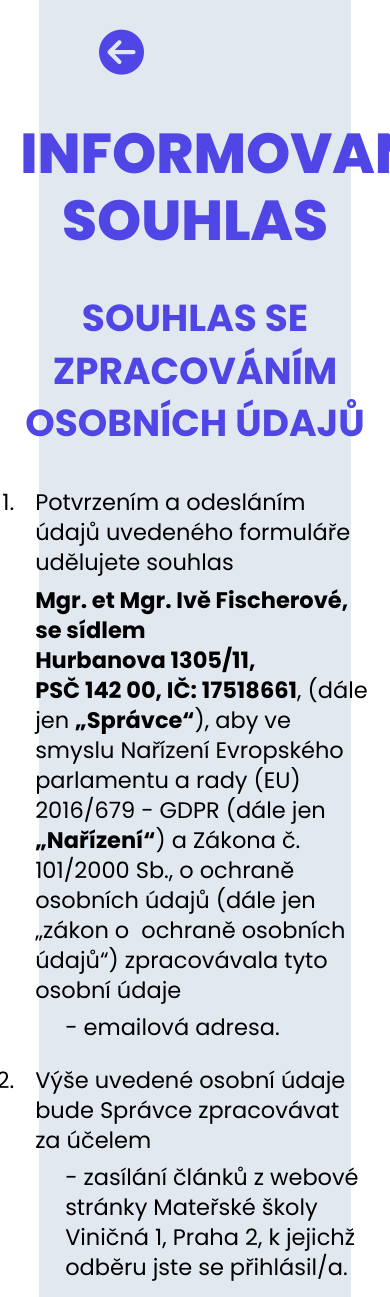
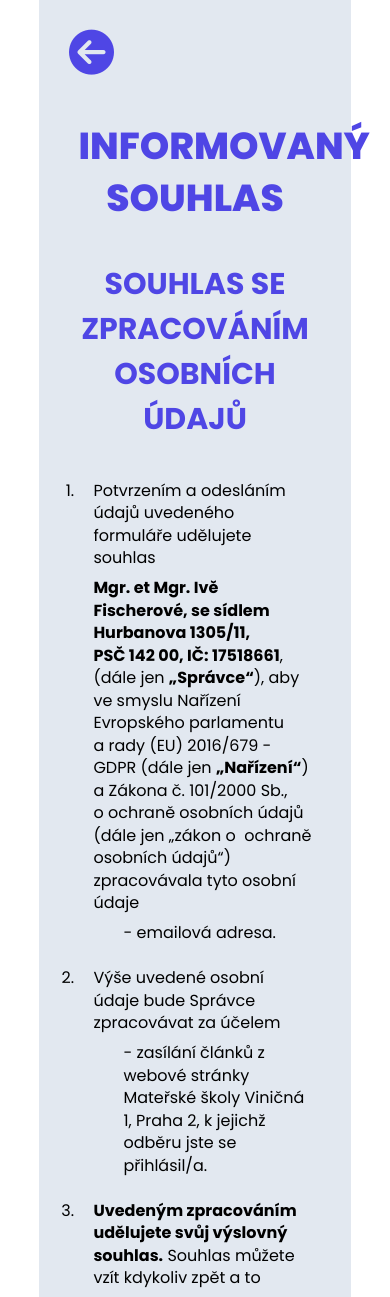
Before and after one commit to Ivuska/ms-vinicna-info, a Flask app: page /gdpr in a window 390 px wide; the page is wider, and only the part inside the window is pictured. Shown: the top 1297 px of that part. Run offline with Flask 2, Linux system fonts and the light colour scheme; parts of the project's set-up code (start-up, migrations or seed data) failed here and were passed over; some libraries are stand-ins or nearby versions.

Commit message:
Responsive GDPR page - #8.

```diff
--- a/app/static/css/output.css
+++ b/app/static/css/output.css
@@ -879,6 +879,14 @@ html {
   line-height: 1rem;
 }
 
+.leading-5 {
+  line-height: 1.25rem;
+}
+
+.leading-3 {
+  line-height: .75rem;
+}
+
 .text-indigo-600 {
   --tw-text-opacity: 1;
   color: rgb(79 70 229 / var(--tw-text-opacity));
@@ -1060,6 +1068,11 @@ html {
     padding-top: 0.5rem;
     padding-bottom: 0.5rem;
   }
+
+  .sm\:text-xs {
+    font-size: 0.75rem;
+    line-height: 1rem;
+  }
 }
 
 @media (min-width: 900px) {
@@ -1115,8 +1128,23 @@ html {
     padding-bottom: 0.5rem;
   }
 
+  .md\:px-4 {
+    padding-left: 1rem;
+    padding-right: 1rem;
+  }
+
   .md\:text-xs {
     font-size: 0.75rem;
     line-height: 1rem;
   }
+
+  .md\:text-3xl {
+    font-size: 1.875rem;
+    line-height: 2.25rem;
+  }
+
+  .md\:text-xl {
+    font-size: 1.25rem;
+    line-height: 1.75rem;
+  }
 }
--- a/app/templates/gdpr.html
+++ b/app/templates/gdpr.html
@@ -5,21 +5,21 @@
 <body>
     {% block content %}
     <main class="flex grow flex-col justify-center items-center text-center w-4/5 p-4 bg-slate-200 dark:bg-slate-800">
-        <div class="w-full text-left px-4 sticky top-2">
+        <div class="w-full text-left md:px-4 sticky top-2">
             <a class="cursor-pointer" href="#" onclick="window.history.back();">
                 <i class="fa-solid fa-circle-arrow-left text-2xl text-indigo-600 hover:text-black focus:text-black dark:hover:text-white dark:focus:text-white"></i>
                 <span class="sr-only">Vrátit se na hlavní stránku</span>
             </a>
         </div>
         <section class="flex grow flex-col justify-center items-center">
-            <h1 class="text-indigo-600 text-center font-extrabold text-3xl my-5 uppercase w-4/5">Informovaný souhlas
+            <h1 class="text-indigo-600 text-center font-extrabold text-xl md:text-3xl my-5 uppercase w-4/5">Informovaný souhlas
             </h1>
-            <h2 class="text-indigo-600 text-center font-bold text-xl mb-5 uppercase w-4/5">Souhlas se zpracováním
+            <h2 class="text-indigo-600 text-center font-bold text-l md:text-xl mb-5 uppercase w-4/5">Souhlas se zpracováním
                 osobních
                 údajů
             </h2>
-            <ol class="dark:text-slate-200 text-xs list-decimal text-left w-4/5">
-                <li class="mb-3 text-xs">
+            <ol class="dark:text-slate-200 text-[16px] leading-3 md:text-xs list-decimal text-left w-4/5">
+                <li class="mb-3">
                     <p class="pl-2 mb-1">Potvrzením a&nbsp;odesláním údajů uvedeného formuláře udělujete souhlas</p>
                     <p class="pl-2 mb-1"><span class="font-bold">Mgr. et Mgr. Ivě Fischerové, se sídlem
                             Hurbanova&nbsp;1305/11, PSČ&nbsp;142&nbsp;00, IČ:&nbsp;17518661</span>,
```
